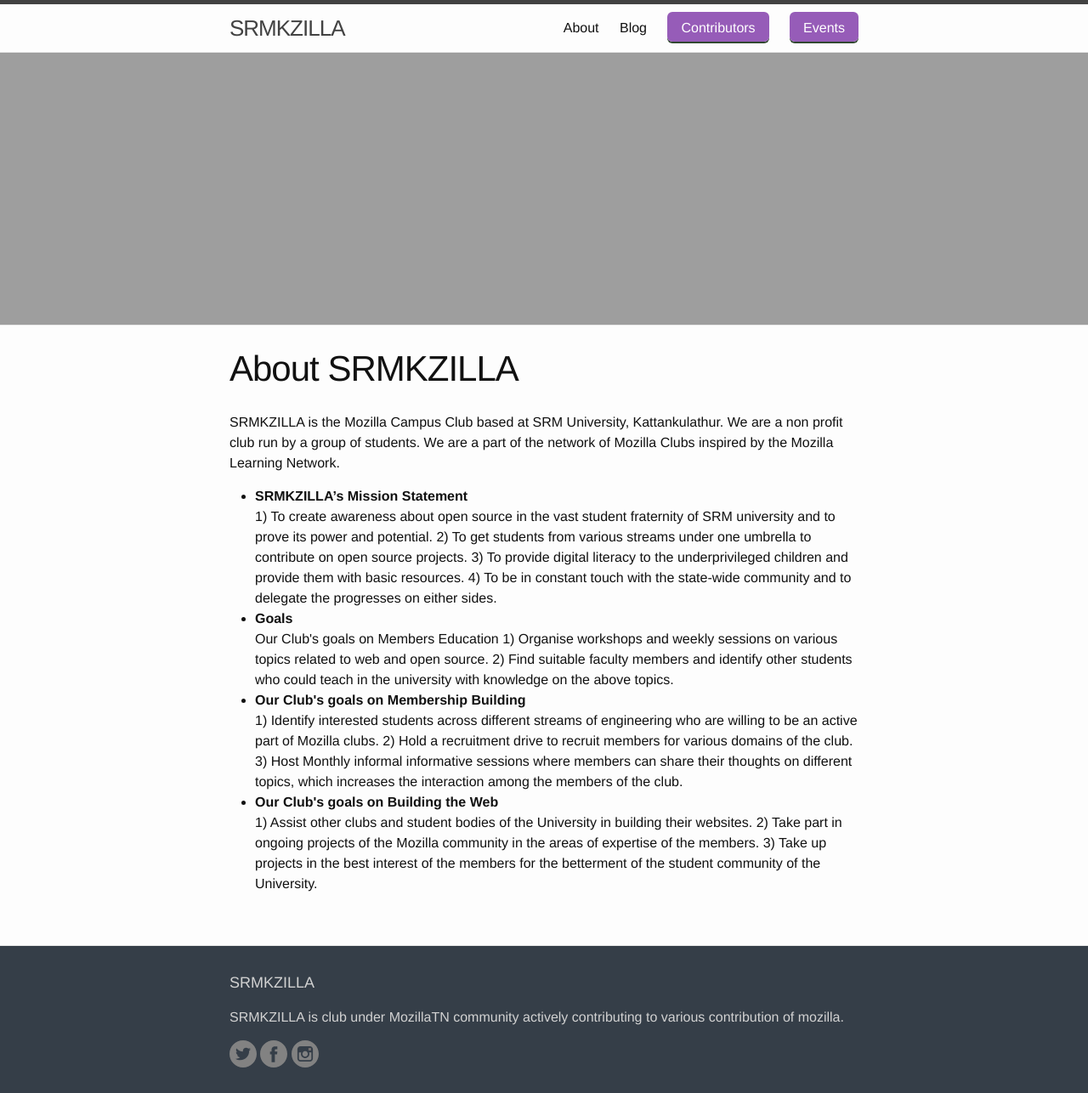
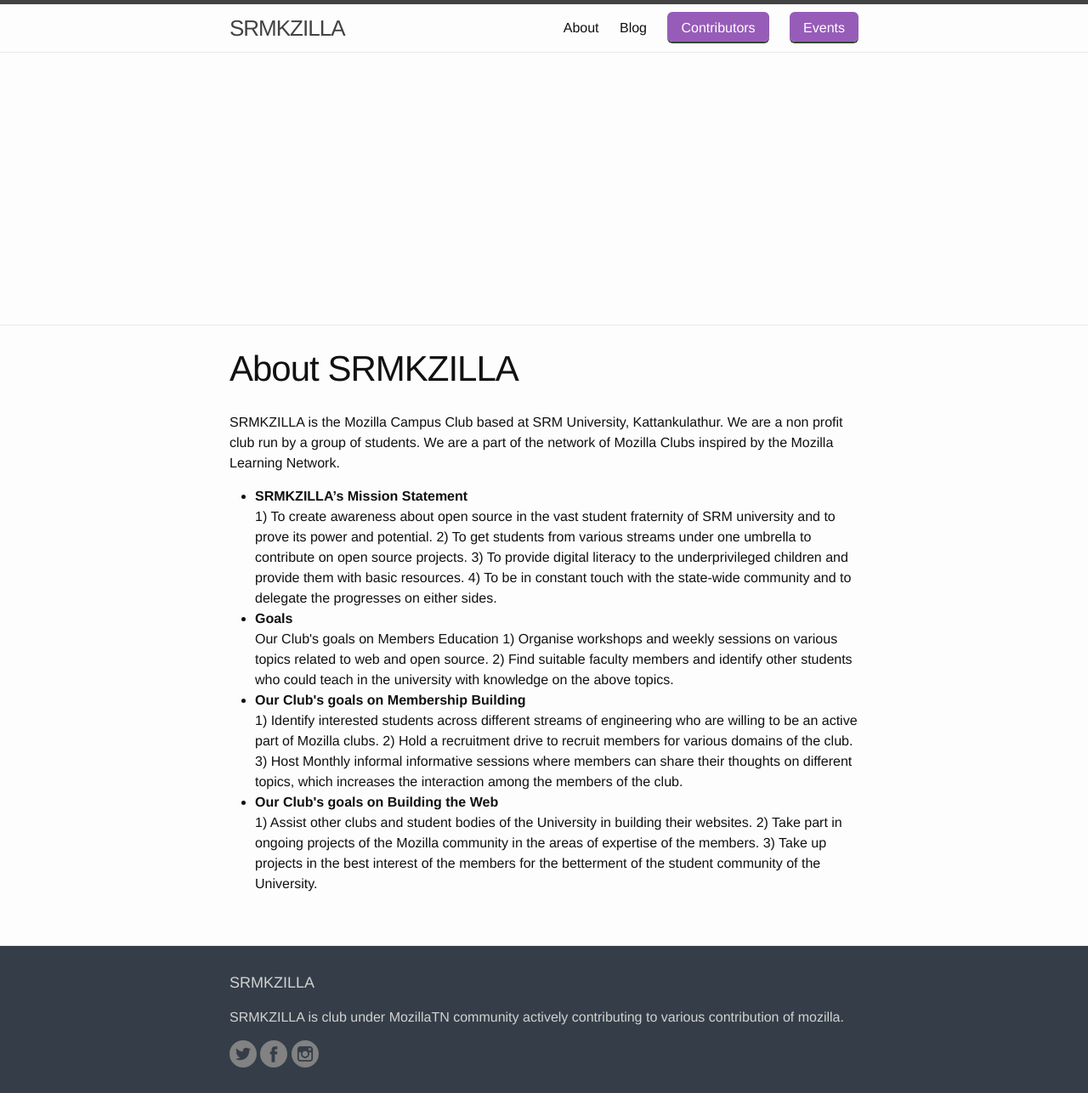
Before and after one commit to MozillaTN/srmkzilla, a Jekyll site: the page built from docs/about.md, in a window 1280 px wide. Shown: the whole page at 85% size. Built offline with Jekyll 4.4.1, drawn with Linux system fonts in a browser that asks for light colours.

Commit message:
Tweaked.

```diff
--- a/docs/about.md
+++ b/docs/about.md
@@ -3,7 +3,7 @@
 navigation_title: About
 title: About SRMKZILLA
 permalink: /about/
-cover: 'https://mozillatn.github.io/new_cover.jpg'
+cover: 'assets/cover_new.jpg'
 ---
 
 SRMKZILLA is the Mozilla Campus Club based at SRM University, Kattankulathur. We are a non profit club run by a group of students. We are a part of the network of Mozilla Clubs inspired by the Mozilla Learning Network.
--- a/docs/index.html
+++ b/docs/index.html
@@ -1,6 +1,6 @@
 ---
 layout: default
-cover: 'https://mozillatn.github.io/clubs/assets/cover_new.jpg'
+cover: 'assets/cover_new.jpg
 ---
 
 
```
